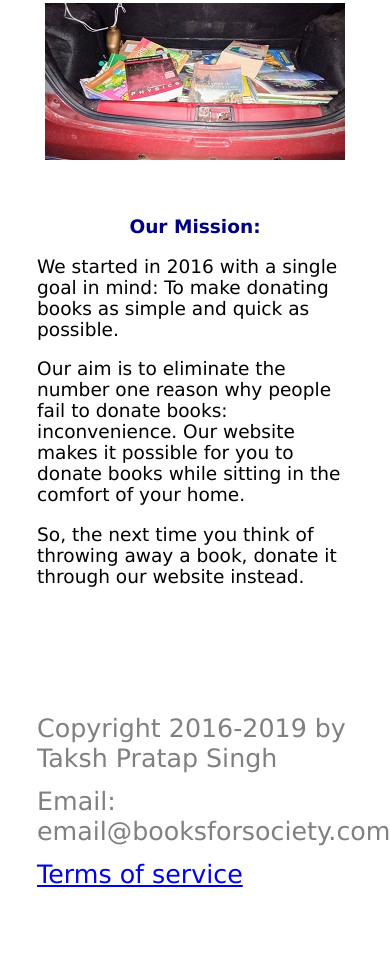
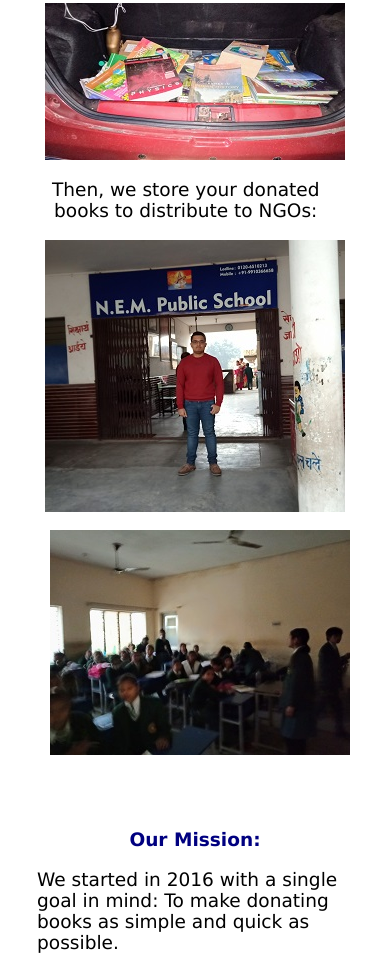
Before and after one commit to TakshPSingh/booksforsociety.com, a website: page public/index.html in a window 390 px wide. Shown: the part 887-1856 px from the top of the page. Before the commit the page ends 1776 px from the top, so only its background shows below. Drawn offline with nearby package versions, Linux system fonts and the light colour scheme; no server answers.

Commit message:
Completed front end, really this time!

```diff
--- a/public/index.html
+++ b/public/index.html
@@ -49,6 +49,17 @@
 					</p>
 					<img class="image" src="images/car.jpg">
 				</div>
+
+				<div id="step4implicit" class="step">
+					<p class="stepInfo">
+						Then, we store your donated books to distribute to NGOs:
+					</p>
+				</div>
+
+				<div class="collage">
+					<img class="image" id="collage1" src="images/nem_school.jpg">
+					<img class="image" id="collage2" src="images/nem_school_children_blurred.jpg">
+				</div>
 			</div>
 
 			<div id="mission">
--- a/public/js/account.js
+++ b/public/js/account.js
@@ -25,7 +25,7 @@ socket.on('previousRequests', function(requests) {
     else(requests.length > 1)
         $('#requestsMessage').text(requests.length + ' records found:');
 
-    for(var i = 0 ; i < requests.length; ++i) {
+    for(var i = requests.length - 1; i >= 0 ; --i) {
 
         var request = requests[i];
 
--- a/public/styles/index.css
+++ b/public/styles/index.css
@@ -84,6 +84,22 @@ nav {
     display: flex;
     justify-content: space-between;
     margin-bottom: 1em;
+    text-align: center;
+}
+
+.collage {
+    display: flex;
+    justify-content: space-evenly;
+    margin-bottom: 1em;
+    text-align: center;
+}
+
+.collage img {
+    margin-bottom: 1em;
+}
+
+#collage2 {
+    margin-left: 0.5em;
 }
 
 .stepInfo {
@@ -102,10 +118,21 @@ nav {
     font-size: 0.88em;
 }
 
+@media (max-width: 858px) {
+    .collage{
+        justify-content: space-between;
+    }
+}
+
+@media (max-width: 778px) {
+    .collage{
+        display: block;
+    }
+}
+
 @media (max-width: 540px) {
     .step {
         display:block;
-        text-align: center;
     }
 }
 
```
Also changed, not shown: server.js (+16 -1 lines), public/images/nem_school.jpg (added), public/images/nem_school_children_blurred.jpg (added), utils/server.test.js (deleted).
